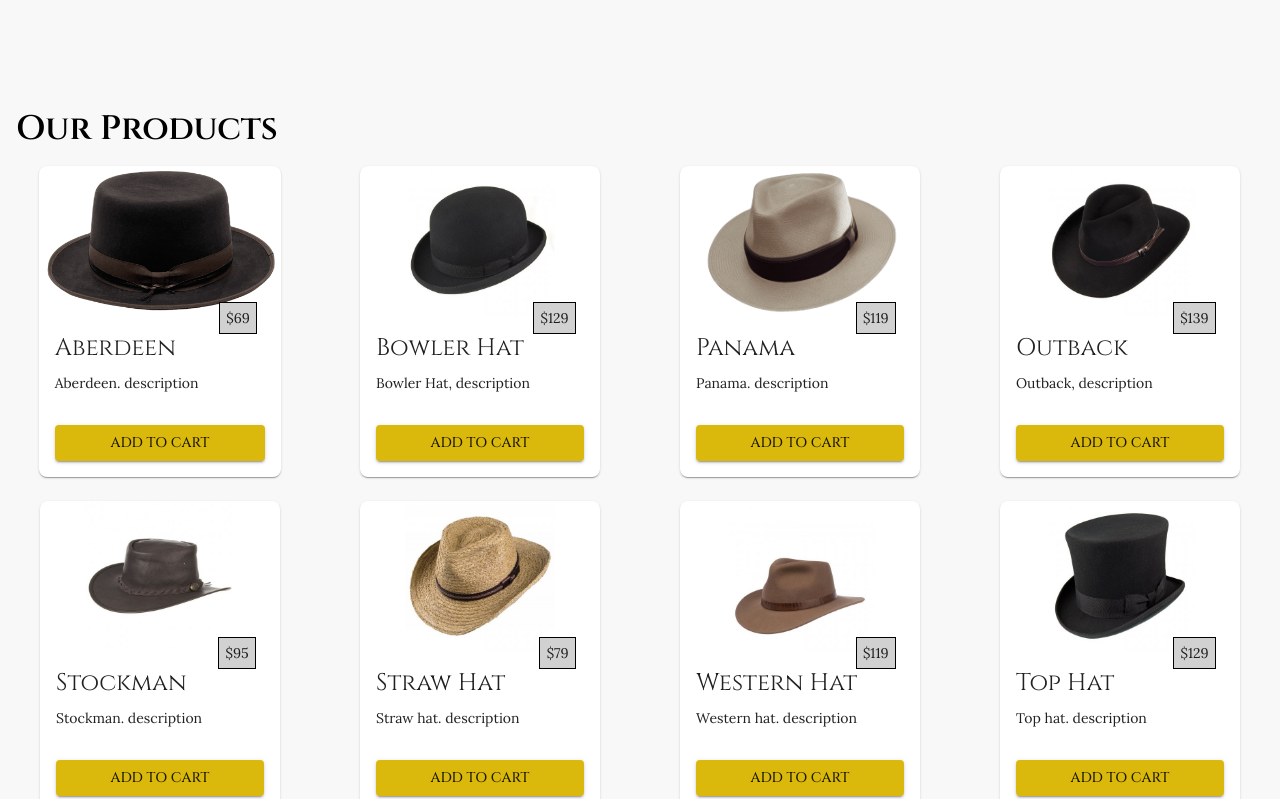
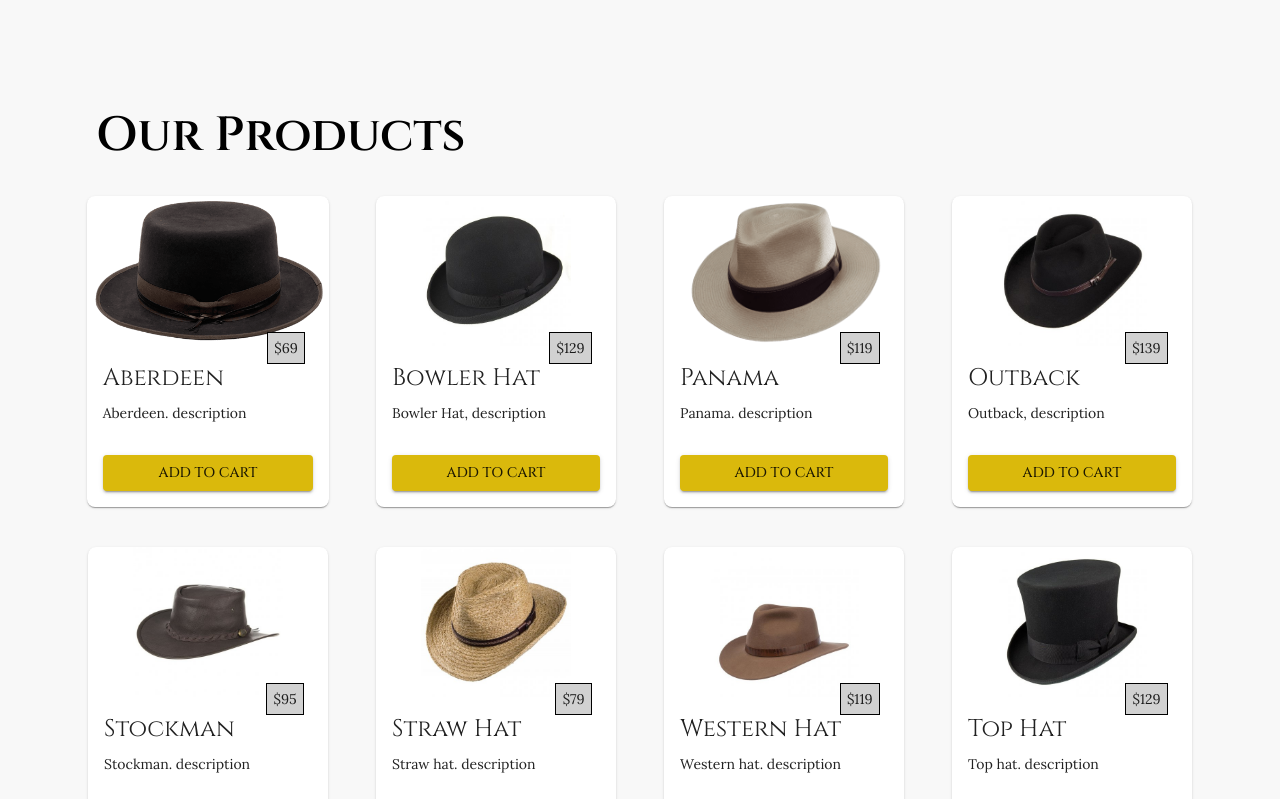
Before and after one commit to Sillen00/React-Webshop-Gents-Hat, a React (Vite) app: page / in a window 1280 px wide. Shown: the part 380-1179 px from the top of the page. Built offline with nearby package versions, Linux system fonts and the light colour scheme.

Commit message:
Improved product spacings on home page

```diff
--- a/src/pages/Home.tsx
+++ b/src/pages/Home.tsx
@@ -1,4 +1,4 @@
-import { Box, Grid, SxProps, Theme, Typography } from '@mui/material'
+import { Box, Container, Grid, SxProps, Theme, Typography } from '@mui/material'
 import { products } from '../../data'
 import ProductCard from '../components/ProductCard'
 
@@ -12,16 +12,18 @@ function Home() {
           alt='Logotype'
         />
       </Box>
-      <Typography sx={h4StyleSx} variant='h4'>
+      <Container>
+      <Typography sx={h3StyleSx} variant='h3' gutterBottom>
         Our Products
       </Typography>
-      <Grid sx={cardListSx} container rowSpacing={3}>
+      <Grid sx={cardListSx} container rowSpacing={5}>
         {products.map(product => (
-          <Grid sx={cardListSx} item xs={12} sm={6} md={4} lg={3} xl={2}>
+          <Grid sx={cardListSx} item xs={12} sm={6} md={4} lg={3} xl={3}>
             <ProductCard product={product} key={product.id} />
           </Grid>
         ))}
       </Grid>
+      </Container>
     </Box>
   )
 }
@@ -34,15 +36,15 @@ const cardListSx: SxProps<Theme> = theme => ({
 const logoStyleSx: SxProps<Theme> = theme => ({
   display: 'flex',
   justifyContent: 'center',
-  margin: ' 2rem 0rem',
+  margin: '2rem 0rem',
   [theme.breakpoints.up('md')]: {
     margin: ' 6rem 0rem',
   },
 })
 
-const h4StyleSx: SxProps<Theme> = theme => ({
+const h3StyleSx: SxProps<Theme> = theme => ({
   display: 'none',
-  margin: '1rem',
+  margin: '2rem',
   [theme.breakpoints.up('sm')]: {
     display: 'flex',
   },
```
